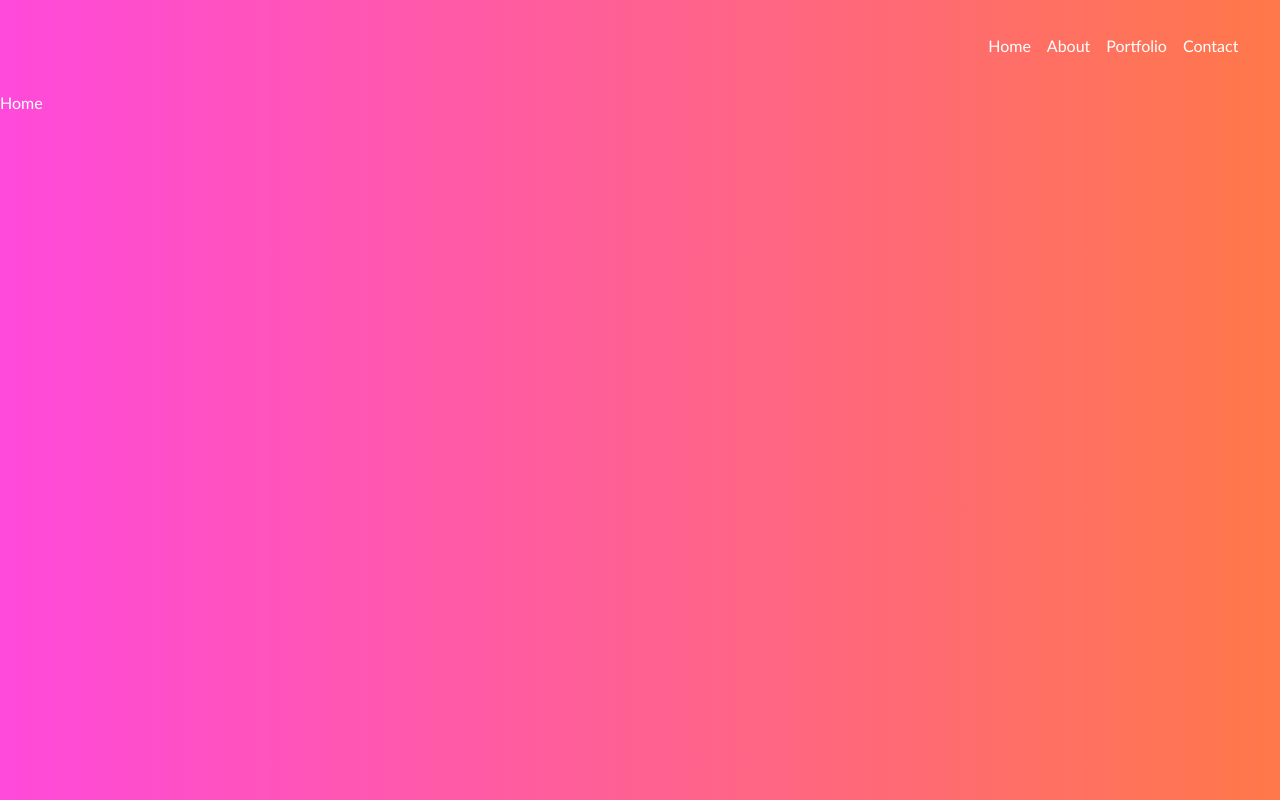
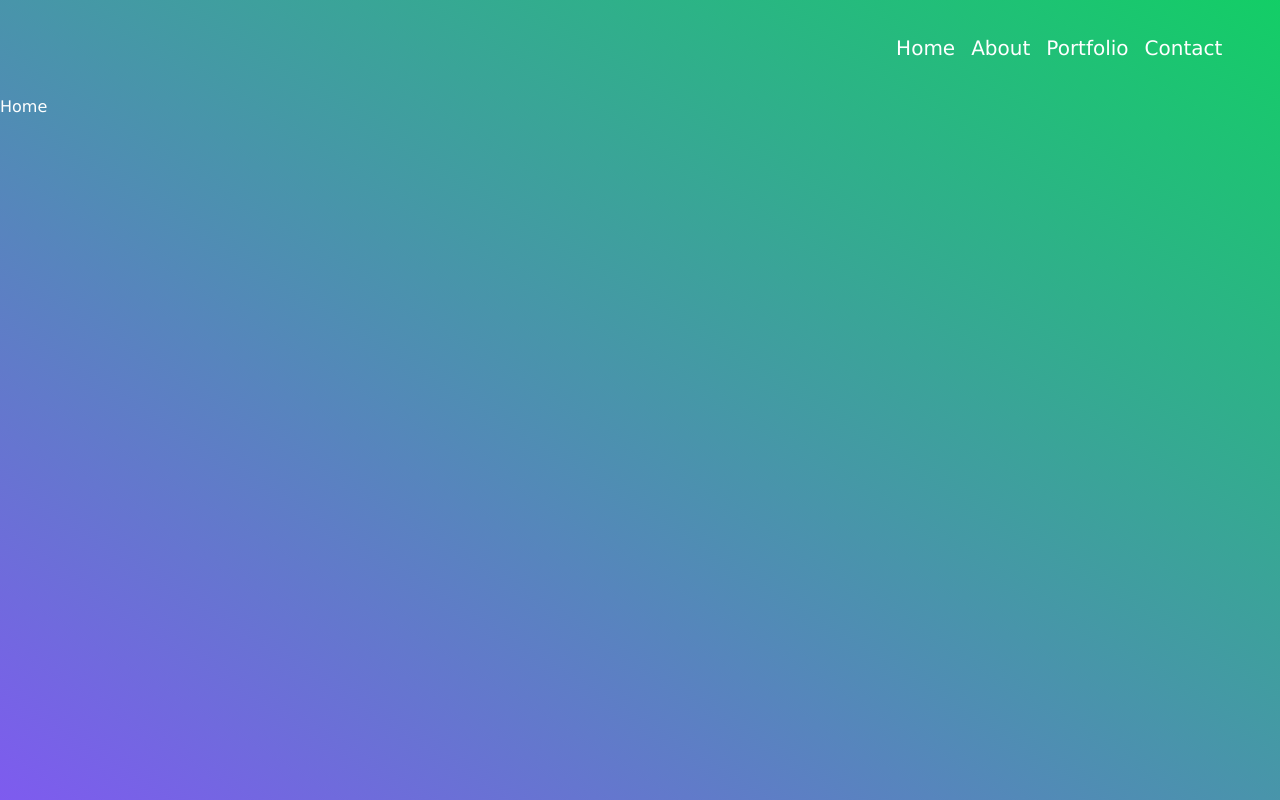
Before and after one commit to RideN91/my-web-portfolio, a React (Create React App) app: page / in a window 1280 px wide. Built offline with nearby package versions, Linux system fonts and the light colour scheme.

Commit message:
package.json update
Created new script for tailwind (npm run build:css) + visual site (tailwind.config).

```diff
--- a/package.json
+++ b/package.json
@@ -15,7 +15,8 @@
     "start": "react-scripts start",
     "build": "react-scripts build",
     "test": "react-scripts test",
-    "eject": "react-scripts eject"
+    "eject": "react-scripts eject",
+    "build:css": "postcss styles.css -o dist/styles.css"
   },
   "eslintConfig": {
     "extends": [
--- a/src/App.js
+++ b/src/App.js
@@ -13,7 +13,7 @@ function App() {
         case "/":
             component = <Home />
             break
-        case "/aboutme":
+        case "/about-me":
             component = <About />
             break
         case "/portfolio":
--- a/src/Navbar.js
+++ b/src/Navbar.js
@@ -5,18 +5,18 @@ const Navbar = () => {
     return (
 
         <nav>
-            <ul className='sticky top-0 z-[20] mx-auto flex w-full items-end justify-end px-4 py-2 space-x-4'>
+            <ul className='sticky z-[20] mx-auto flex w-full items-end justify-end px-8 py-2 space-x-4'>
                 <li>
-                    <a href="/">Home</a>
+                    <a className="text-xl" href="/">Home</a>
                 </li>
                 <li>
-                    <a href="/aboutme">About</a>
+                    <a className="text-xl" href="/about-me">About</a>
                 </li>
                 <li>
-                    <a href="/portfolio">Portfolio</a>
+                    <a className="text-xl" href="/portfolio">Portfolio</a>
                 </li>
                 <li>
-                    <a href="/contact">Contact</a>
+                    <a className="text-xl" href="/contact">Contact</a>
                 </li>
             </ul>
         </nav>
--- a/src/styles.css
+++ b/src/styles.css
@@ -5,7 +5,7 @@
 body {
     margin: 0%;
     padding: 0;
-    font-family: 'Trebuchet MS', 'Lucida Sans Unicode', 'Lucida Grande', 'Lucida Sans', Arial, sans-serif;
+    font-family: Verdana, Geneva, Tahoma, sans-serif;
     /* You can add other global styles here */
 }
 
--- a/tailwind.config.js
+++ b/tailwind.config.js
@@ -15,7 +15,7 @@ module.exports = {
           },
         extend: {
             backgroundImage: (theme) => ({
-                'gradient-primary': `linear-gradient(to right, ${theme('colors.pink')}, ${theme('colors.orange')})`,
+                'gradient-primary': `linear-gradient(to right top, ${theme('colors.purple')}, ${theme('colors.green')})`,
             }),
         },
     },
```
